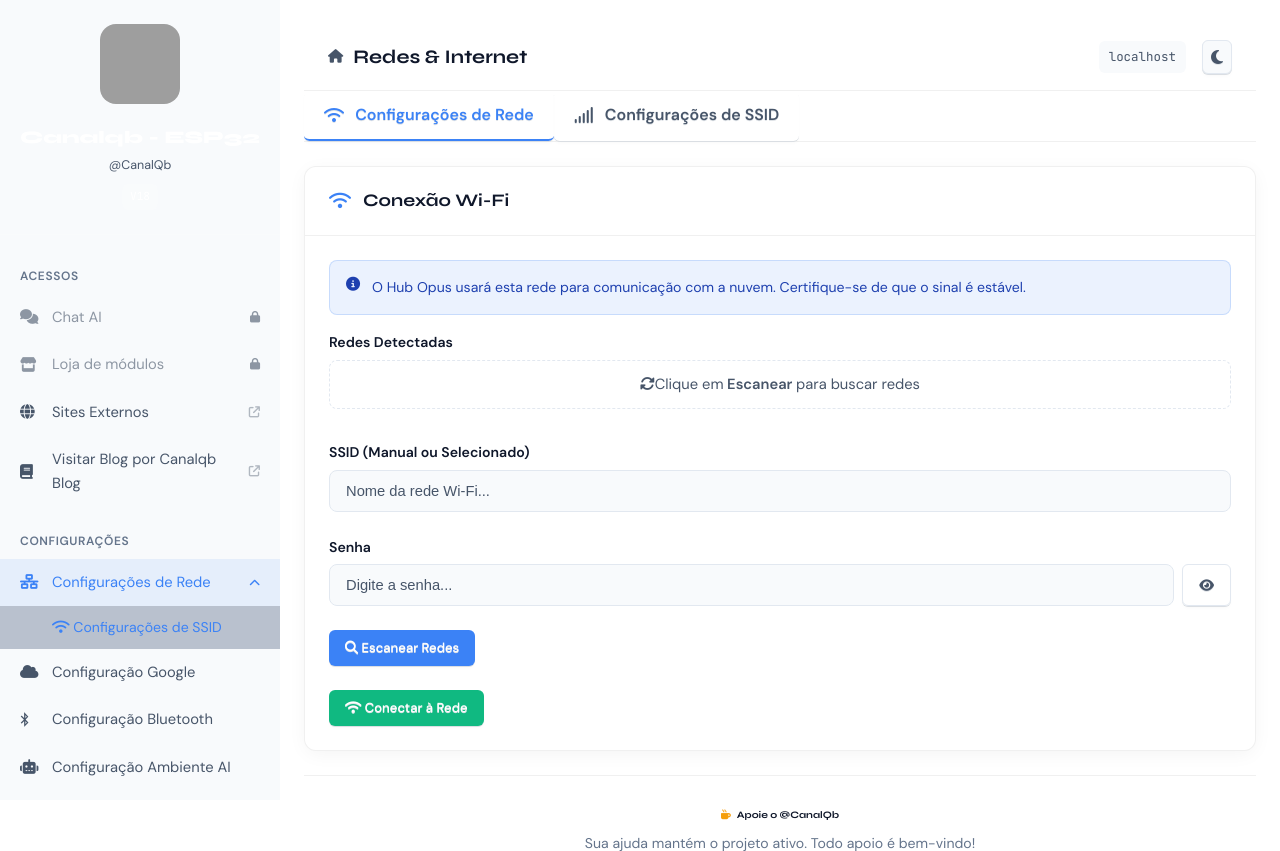
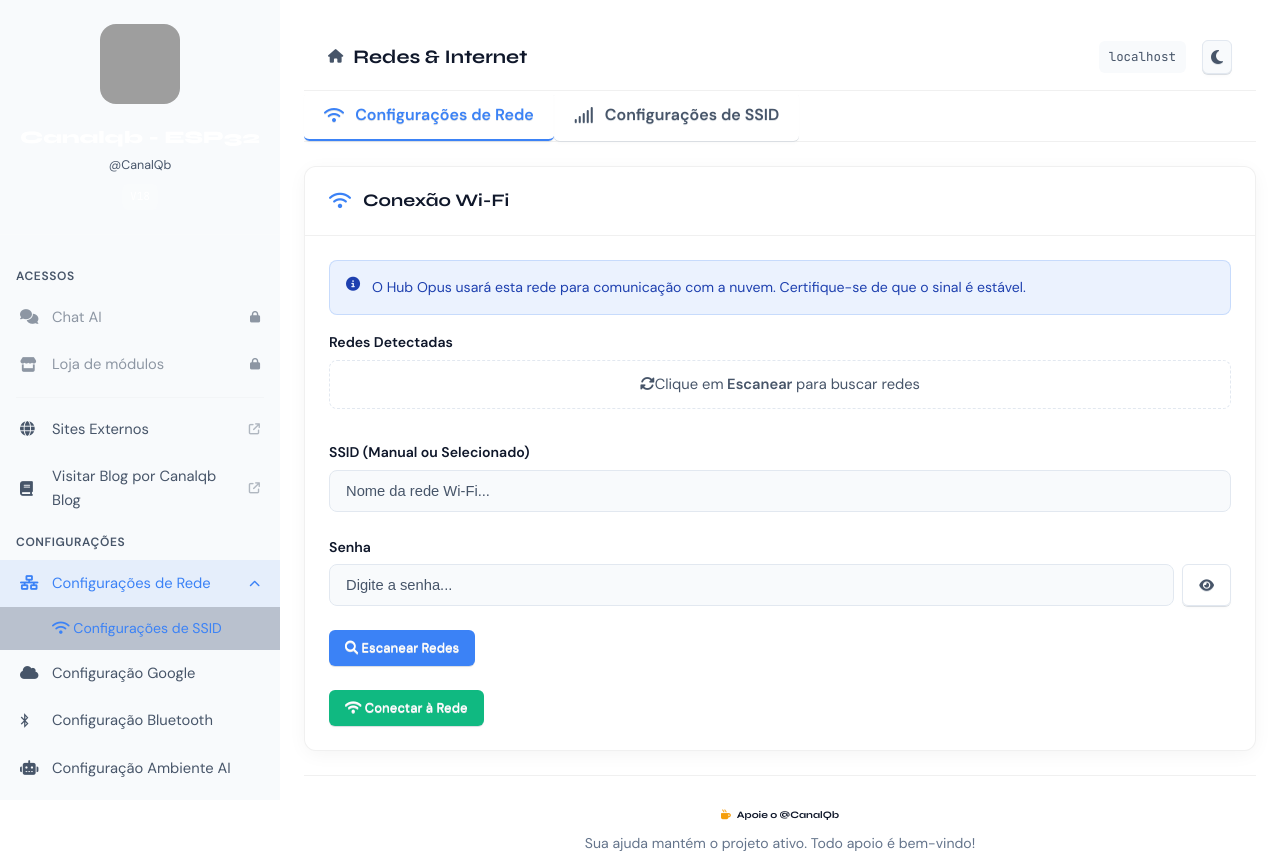
Before and after one commit to canalqb/modulos_ESP, a PHP site: page / in a window 1280 px wide. Shown: the top 851 px of the page. Run offline with PHP 8.4, Linux system fonts and the light colour scheme; grey boxes are pictures that could not be loaded.

Commit message:
Fix menu navigation and theme colors
Menu improvements:
- Added HR divider between Acessos and Sites Externos sections
- Replaced inline styles with CSS class .nav-divider
- Improved visual separation in navigation sidebar

Theme color fixes:
- Verified CSS variables for light/dark themes
- Ensured proper color contrast for both themes
- .nav-divider uses CSS variables for consistent theming

Visual enhancements:
- Better navigation organization
- Consistent styling with theme system
- Improved user experience with clear section separation

```diff
--- a/ambiente/index.html
+++ b/ambiente/index.html
@@ -103,6 +103,8 @@
                         <span class="nav-lbl">Loja de módulos</span>
                         <i class="fas fa-lock" style="font-size:0.72rem;"></i>
                     </a>
+
+                    <hr class="nav-divider">
 
                     <a class="cqb-nav-link" href="sites-externos.html" target="_blank" rel="noopener noreferrer">
                         <i class="fas fa-globe fa-icon"></i>
--- a/ambiente/style.css
+++ b/ambiente/style.css
@@ -238,10 +238,18 @@ body {
 .cqb-nav-section {
     font-size: 0.75rem;
     font-weight: 600;
-    color: var(--sidebar-head);
     text-transform: uppercase;
     letter-spacing: 0.05em;
-    padding: 16px 20px 8px;
+    color: var(--text-sub);
+    margin: 16px 0 8px 0;
+    padding: 0 16px;
+}
+
+.nav-divider {
+    margin: 8px 16px;
+    border: none;
+    border-top: 1px solid var(--border);
+    opacity: 0.3;
 }
 
 .cqb-nav-link {
```
